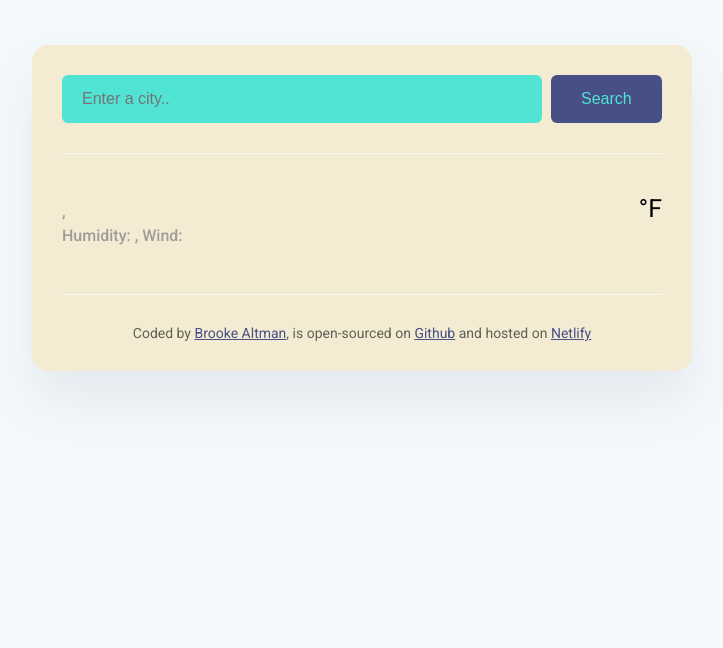
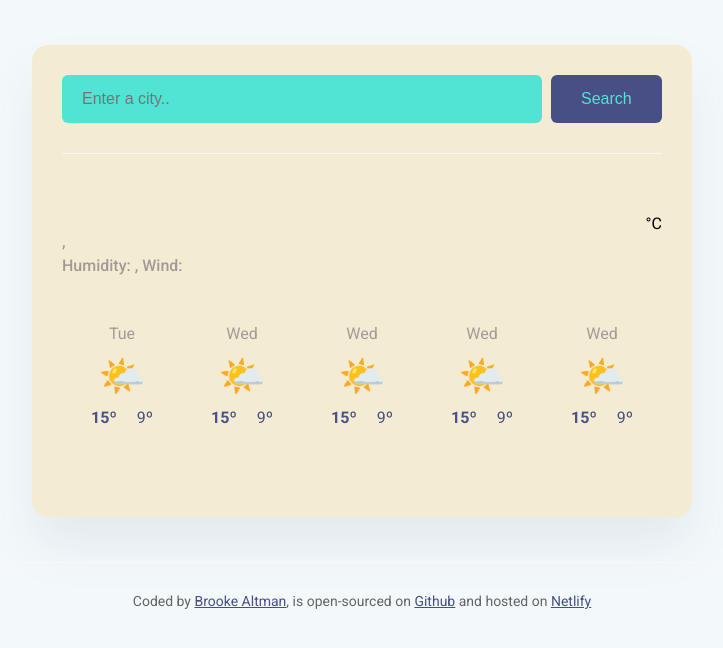
Before and after one commit to altmanb15/Weather-App, a plain HTML site: page index.html in a window 1280 px wide. Shown: the whole page, without its empty margins (278-1001 px from the left). Drawn offline with nearby package versions, Linux system fonts and the light colour scheme; no server answers.

Commit message:
Added the forecast HTML and CSS

```diff
--- a/index.html
+++ b/index.html
@@ -11,7 +11,7 @@
     />
     <link rel="stylesheet" href="src/style.css" />
     <script src="https://cdn.jsdelivr.net/npm/axios@1.1.2/dist/axios.min.js"></script>
-    <title>Meteo App</title>
+    <title>Weather App</title>
   </head>
   <body>
     <div class="weather-app">
@@ -28,11 +28,13 @@
         </form>
       </header>
       <main>
+     <main>
         <div class="weather-app-data">
           <div>
             <h1 class="weather-app-city" id="city"></h1>
             <p class="weather-app-details">
-              <span id="time"></span>, <span id="description"></span>
+              <span id="time"></span>,
+              <span id="description"></span>
               <br />
               Humidity: <strong id="humidity"></strong>, Wind:
               <strong id="wind-speed"></strong>
@@ -41,8 +43,61 @@
           <div class="weather-app-temperature-container">
             <div id="icon"></div>
             <div class="weather-app-temperature" id="temperature"></div>
-            <div class="weatehr-app-unit">°F</div>
+            <div class="weather-app-unit">°C</div>
           </div>
+        </div>
+        <div class="weather-forecast">
+          <div class="weather-forecast-day">
+            <div class="weather-forecast-date">Tue</div>
+            <div class="weather-forecast-icon">🌤️</div>
+            <div class="weather-forecast-temperatures">
+              <div class="weather-forecast-temperature">
+                <strong>15º</strong>
+              </div>
+              <div class="weather-forecast-temperature">9º</div>
+            </div>
+          </div>
+          <div class="weather-forecast-day">
+            <div class="weather-forecast-date">Wed</div>
+            <div class="weather-forecast-icon">🌤️</div>
+            <div class="weather-forecast-temperatures">
+              <div class="weather-forecast-temperature">
+                <strong>15º</strong>
+              </div>
+              <div class="weather-forecast-temperature">9º</div>
+            </div>
+          </div>
+          <div class="weather-forecast-day">
+            <div class="weather-forecast-date">Wed</div>
+            <div class="weather-forecast-icon">🌤️</div>
+            <div class="weather-forecast-temperatures">
+              <div class="weather-forecast-temperature">
+                <strong>15º</strong>
+              </div>
+              <div class="weather-forecast-temperature">9º</div>
+            </div>
+          </div>
+          <div class="weather-forecast-day">
+            <div class="weather-forecast-date">Wed</div>
+            <div class="weather-forecast-icon">🌤️</div>
+            <div class="weather-forecast-temperatures">
+              <div class="weather-forecast-temperature">
+                <strong>15º</strong>
+              </div>
+              <div class="weather-forecast-temperature">9º</div>
+            </div>
+          </div>
+          <div class="weather-forecast-day">
+            <div class="weather-forecast-date">Wed</div>
+            <div class="weather-forecast-icon">🌤️</div>
+            <div class="weather-forecast-temperatures">
+              <div class="weather-forecast-temperature">
+                <strong>15º</strong>
+              </div>
+              <div class="weather-forecast-temperature">9º</div>
+            </div>
+          </div>
+        </div>
         </div>
       </main>
       <footer>
--- a/src/style.css
+++ b/src/style.css
@@ -87,6 +87,36 @@ main {
   font-size: 25px;
 }
 
+.weather-forecast {
+  display: flex;
+  justify-content: space-around;
+  margin-top: 30px;
+}
+
+.weather-forecast-date {
+  text-align: center;
+  color: rgba(39, 33, 66, 0.4);
+  font-size: 16px;
+  line-height: 20px;
+  margin-bottom: 10px;
+}
+
+.weather-forecast-icon {
+  font-size: 38px;
+  text-align: center;
+}
+.weather-forecast-temperatures {
+  text-align: center;
+  color: #474f85;
+  margin-top: 10px;
+  display: flex;
+  justify-content: center;
+}
+
+.weather-forecast-temperature {
+  padding: 0 10px;
+}
+
 footer {
   border-top: 1px solid #f9f7fe;
   padding: 30px 0 0 0;
```
